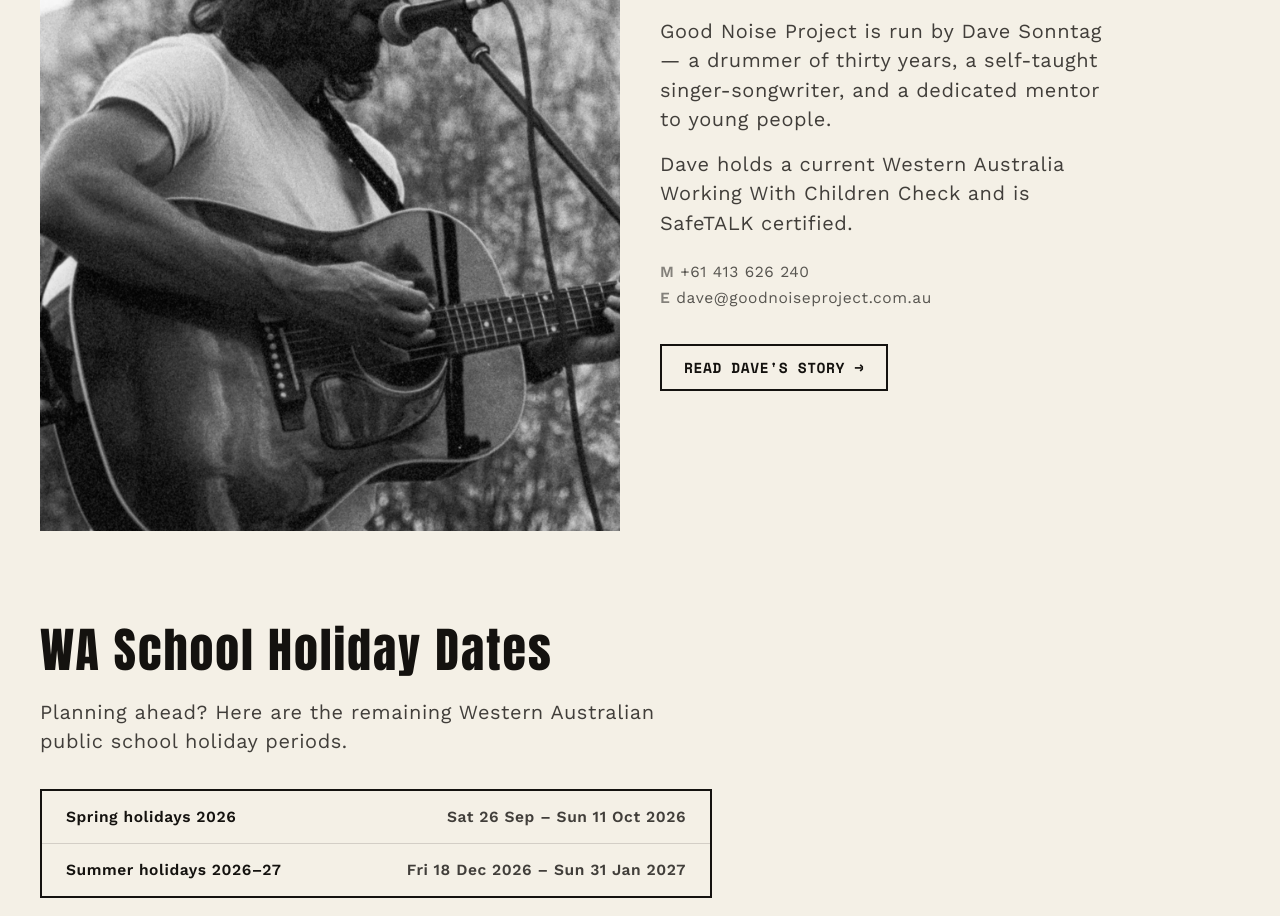
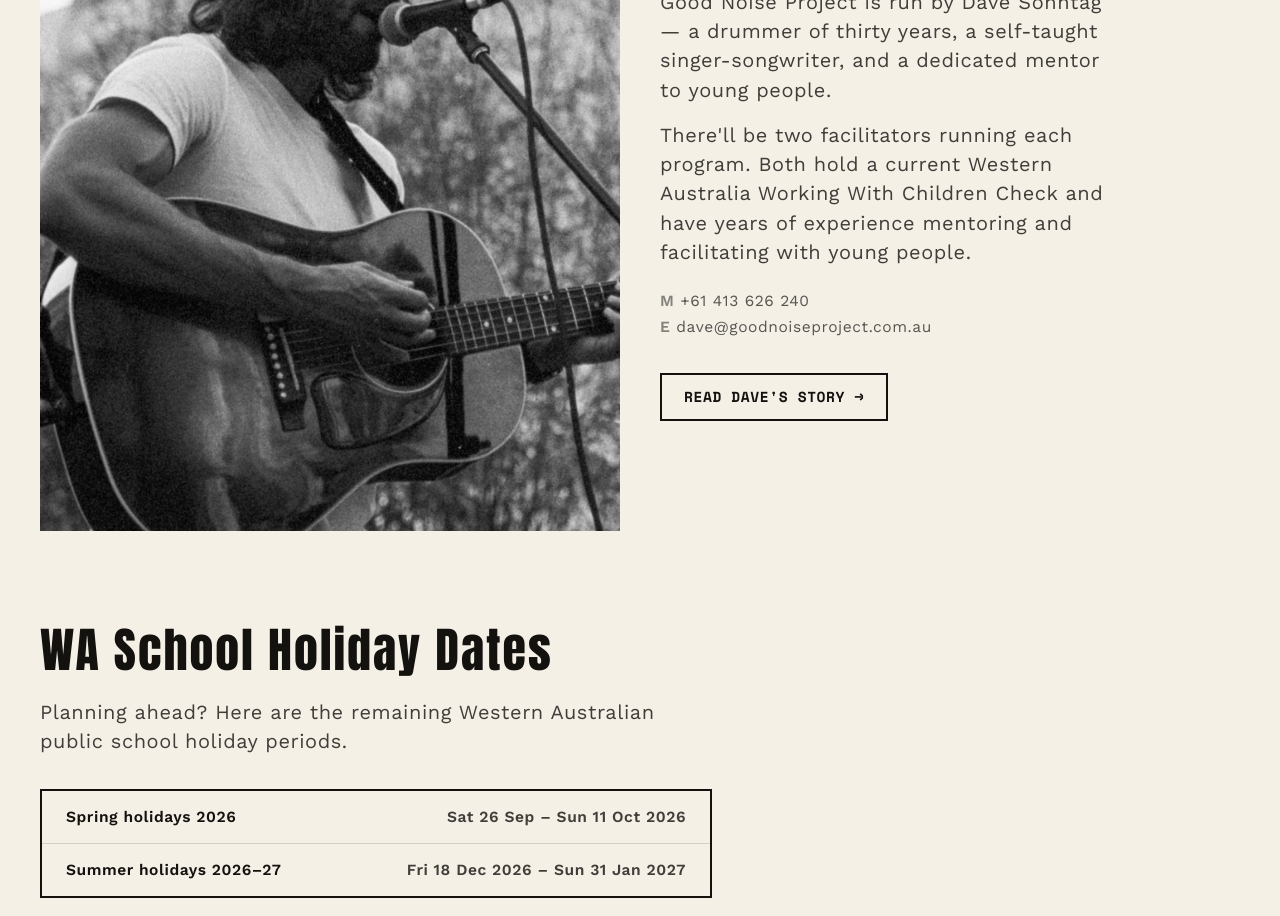
Before and after one commit to Sonners87/good-noise-website, a React (Vite) app: page /school-holiday-music-camp-perth in a window 1280 px wide. Shown: the part 6120-7036 px from the top of the page. Built offline with nearby package versions, Linux system fonts and the light colour scheme.

Commit message:
Update Who Runs It copy for two facilitators on SEO branch
Same fix as the interim main commit, applied to the actual "Who Runs
It" section on this branch's rebuilt page (main's copy lived in a
different, now-superseded Facilitator section that this branch
replaced with its own layout).

```diff
--- a/src/pages/SchoolHolidayMusicCamp.tsx
+++ b/src/pages/SchoolHolidayMusicCamp.tsx
@@ -458,8 +458,10 @@ export default function SchoolHolidayMusicCamp() {
               dedicated mentor to young people.
             </p>
             <p className="mt-4 max-w-md text-base leading-relaxed text-ink/80 md:text-lg">
-              Dave holds a current Western Australia Working With Children
-              Check and is SafeTALK certified.
+              There'll be two facilitators running each program. Both hold a
+              current Western Australia Working With Children Check and have
+              years of experience mentoring and facilitating with young
+              people.
             </p>
 
             <div className="mt-6 flex flex-col gap-1.5 font-body text-sm text-ink/70">
```
